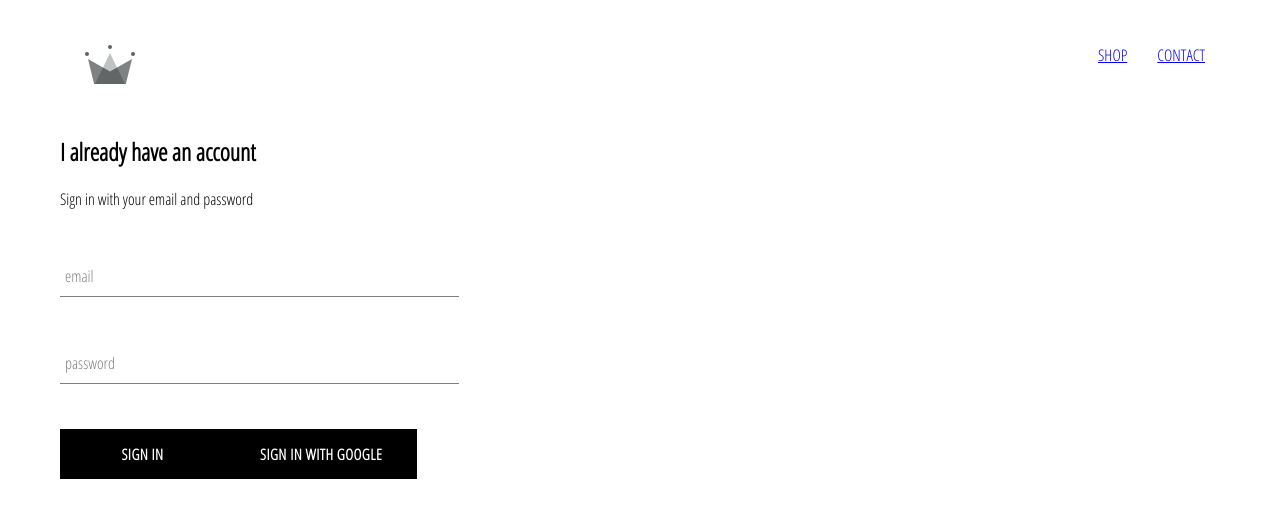
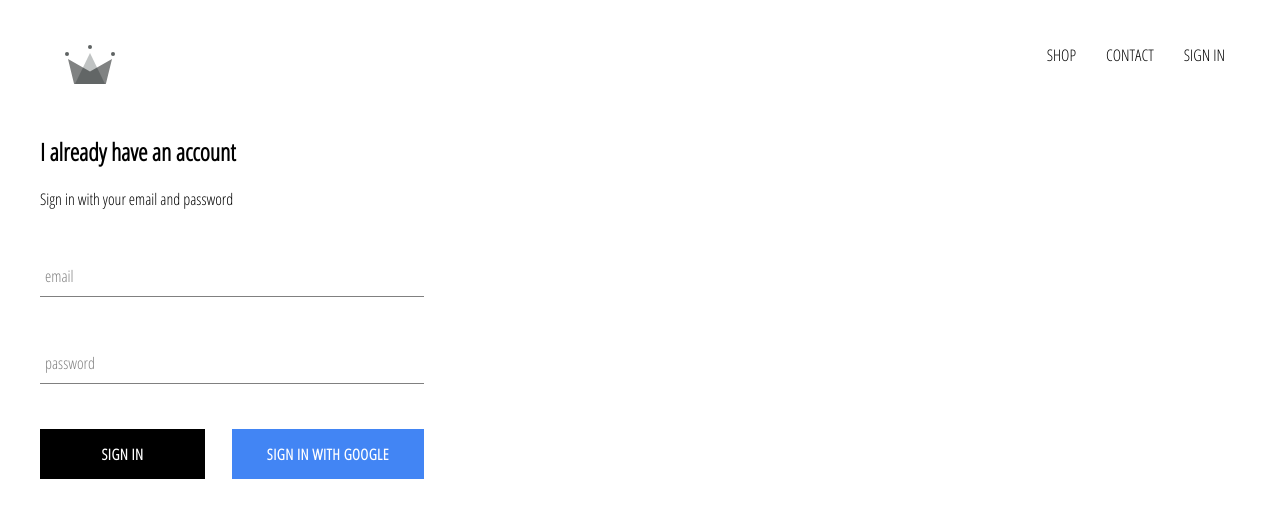
Before and after one commit to AlexHwang-497/crwn-clothing, a React (Create React App) app in the folder portfolio/crwn-clothing/: page /signin in a window 1280 px wide. Shown: the top 518 px of the page. Built offline with nearby package versions, Linux system fonts and the light colour scheme; no server answers.

Commit message:
98.  Google sign in auth 3 - integrated firebase into application, crated sign in page with sign in component and sign in with google

```diff
--- a/portfolio/crwn-clothing/src/App.css
+++ b/portfolio/crwn-clothing/src/App.css
@@ -1,4 +1,13 @@
-body{
+body {
     font-family: 'Open Sans Condensed';
-    padding: 20px 60px;
-}
+    padding: 20px 40px;
+  }
+
+  a {
+    text-decoration: none;
+    color: black;
+  }
+
+  * {
+    box-sizing: border-box;
+  }
--- a/portfolio/crwn-clothing/src/App.js
+++ b/portfolio/crwn-clothing/src/App.js
@@ -57,7 +57,8 @@
     render(){
       return (
         <div>
-        <Header/>
+        {/* this helps us with signing out */}
+        <Header currentUser={this.state.currentUser}/>
         <Switch>
           {/* what this is sayin is that this math must be exactlly 'slash' in order to render our home page component  */}
           <Route exact path='/' component={HomePage}/>
--- a/portfolio/crwn-clothing/src/components/custom-button/custom-buttom.styles.scss
+++ b/portfolio/crwn-clothing/src/components/custom-button/custom-buttom.styles.scss
@@ -19,4 +19,14 @@
     color: black;
     border: 1px solid black;
   }
+
+  &.google-sign-in {
+    background-color: #4285f4;
+    color: white;
+
+    &:hover {
+      background-color: #357ae8;
+      border: none;
     }
+  }
+}
--- a/portfolio/crwn-clothing/src/components/custom-button/custom-button.component.jsx
+++ b/portfolio/crwn-clothing/src/components/custom-button/custom-button.component.jsx
@@ -5,10 +5,13 @@
     // *we will destructure all the other props int this otherProps and spread into our custom button
     // *we put children inside our button tag
 
-const CustomButton = ({ children, ...otherProps }) => (
-  <button className='custom-button' {...otherProps}>
-    {children}
-  </button>
-);
+    const CustomButton = ({ children, isGoogleSignIn, ...otherProps }) => (
+      <button
+        className={`${isGoogleSignIn ? 'google-sign-in' : ''} custom-button`}
+        {...otherProps}
+      >
+        {children}
+      </button>
+    );
 
 export default CustomButton;
--- a/portfolio/crwn-clothing/src/components/header/header.component.jsx
+++ b/portfolio/crwn-clothing/src/components/header/header.component.jsx
@@ -2,6 +2,8 @@
 
 import React from 'react'
 import {Link} from 'react-router-dom'
+// *imports our firebase stuff
+import {auth} from '../../firebase/firebase.utils'
 // todo: because this is not a jsx ifle, we don't actually set the import.  we are importing the SVG as the react component keyword but we're setting
     // todo: it to the logo here
 import{ReactComponent as Logo} from '../../assets/crown.svg'
@@ -10,22 +12,33 @@
 
 // *our logo will link to the home page when you click it
     //* we will import in link from React router dom
-const Header = () => (
+// * we destrcuture w/ current user.  this helps us with signing out/in users
+//*if current user is true, provide a <div> othersiwe a <link> *
+    // * inside the <div> - we will change to sign out
+    // * inside the <link> - we will change to sign signin
+const Header = ({ currentUser }) => (
     <div className='header'>
       <Link className='logo-container' to='/'>
-            <Logo className='logo'/>
-
+        <Logo className='logo' />
       </Link>
       <div className='options'>
-            <Link className = 'option'to ='/shop'>
+        <Link className='option' to='/shop'>
           SHOP
         </Link>
-            <Link className = 'option'to ='/shop'>
+        <Link className='option' to='/shop'>
           CONTACT
         </Link>
+
+        {currentUser ? (
+          <div className='option' onClick={() => auth.signOut()}>
+            SIGN OUT
           </div>
-
-
+        ) : (
+          <Link className='option' to='/signin'>
+            SIGN IN
+          </Link>
+        )}
+      </div>
     </div>
 )
 export default Header
--- a/portfolio/crwn-clothing/src/components/header/header.styles.scss
+++ b/portfolio/crwn-clothing/src/components/header/header.styles.scss
@@ -20,6 +20,7 @@
 
       .option {
         padding: 10px 15px;
+        cursor: pointer;
       }
     }
   }
--- a/portfolio/crwn-clothing/src/components/sign-in/sign-in.component.jsx
+++ b/portfolio/crwn-clothing/src/components/sign-in/sign-in.component.jsx
@@ -67,8 +67,13 @@
                             handleChange={this.handleChange}
                             required
                         />
-                    <CustomButton type='submit'>Sign In</CustomButton>
-                    <CustomButton onClick={signInWithGoogle}>Sign In with Google</CustomButton>
+                    <div className='buttons'>
+                        <CustomButton type='submit'>Sign In</CustomButton>
+                        {/* this will allow us to have the difffent colors in our buttom */}
+                        <CustomButton onClick={signInWithGoogle} isGoogleSignIn>
+                        Sign In with Google
+                        </CustomButton>
+                    </div>
                 </form>
             </div>
 
--- a/portfolio/crwn-clothing/src/components/sign-in/sign-in.styles.scss
+++ b/portfolio/crwn-clothing/src/components/sign-in/sign-in.styles.scss
@@ -1,6 +1,17 @@
 // *this let's the form minmize and not cover the whole screen
 .sign-in {
-    width: 30vw;
+    width: 380px;
     display: flex;
     flex-direction: column;
+
+    .title{
+      margin: 10px 0;
+    }
+
+    .buttons{
+      display: flex;
+      justify-content: space-between;
+
+
+    }
   }
```
Lines whose indentation alone changed are shown as unchanged.
